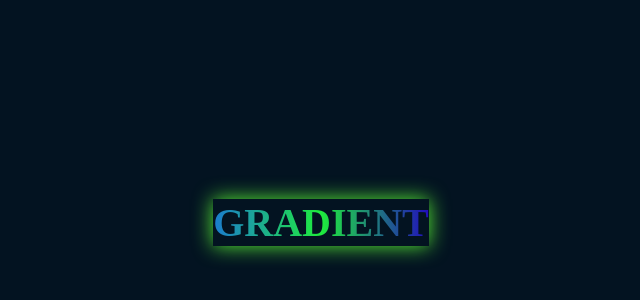
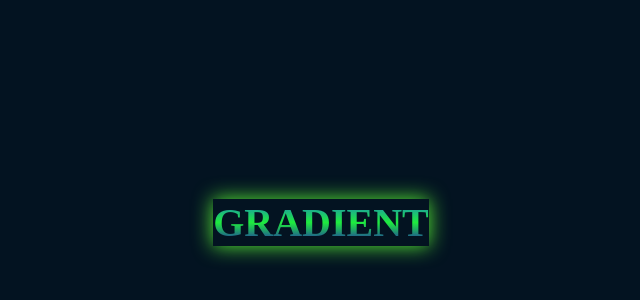
Before and after one commit to sohel369/Text-linear-gradient, a plain HTML site: page index.html in a window 1280 px wide. Shown: the part 178-478 px from the top of the page, without its empty margins (319-959 px from the left). Drawn offline with Linux system fonts and the light colour scheme.

Commit message:
bottom added

```diff
--- a/index.html
+++ b/index.html
@@ -23,7 +23,7 @@
         h1{
             text-transform: uppercase;
             font-size: 40px;
-            background: linear-gradient(to right, #1b7bd0, #1eeb3d, #210cbd);
+            background: linear-gradient(to bottom, #1b7bd0, #1eeb3d, #210cbd);
             -webkit-background-clip: text;
             -webkit-text-fill-color: transparent;
             box-shadow: 0 0 20px rgb(90, 244, 52);
```
